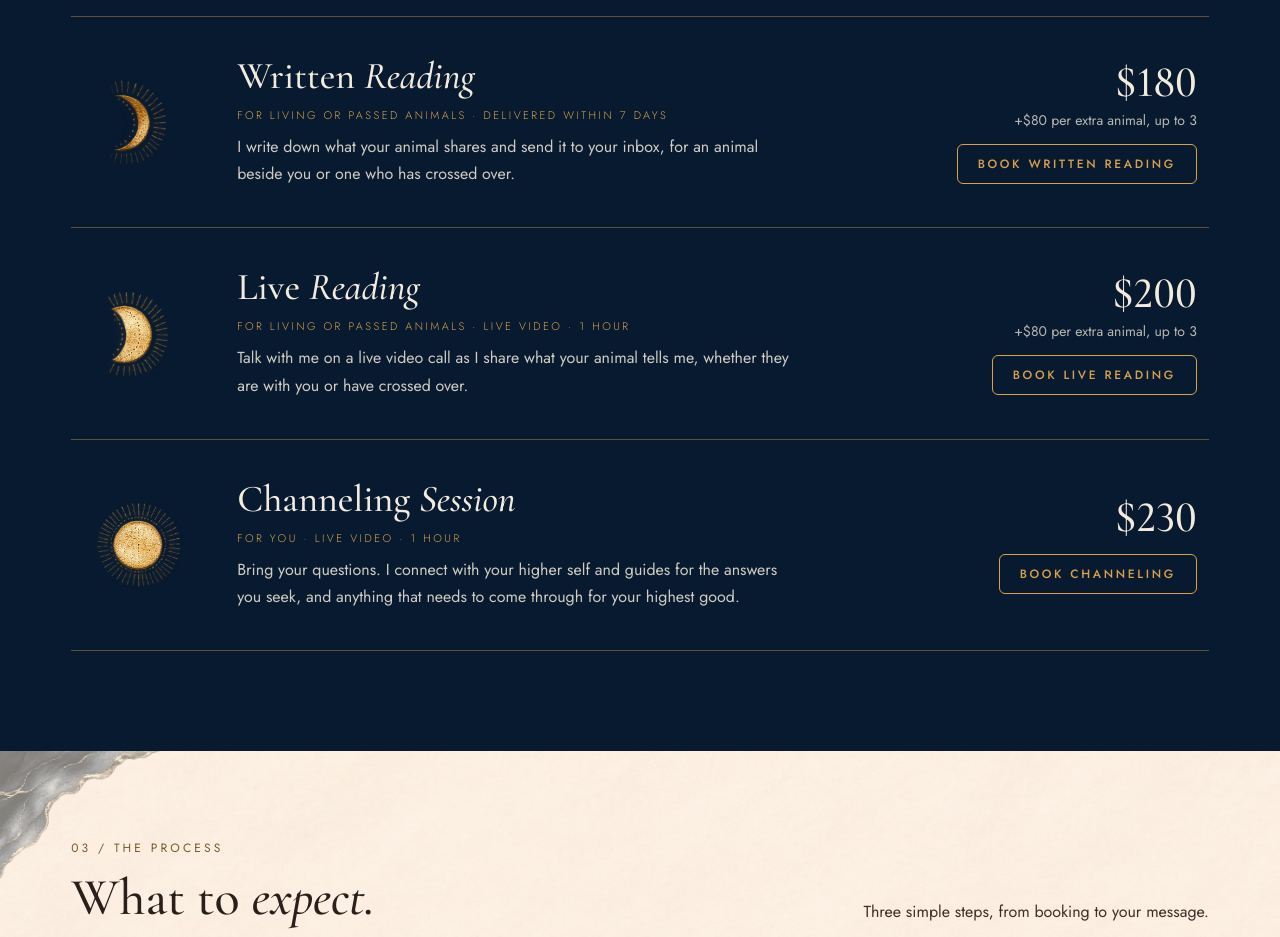
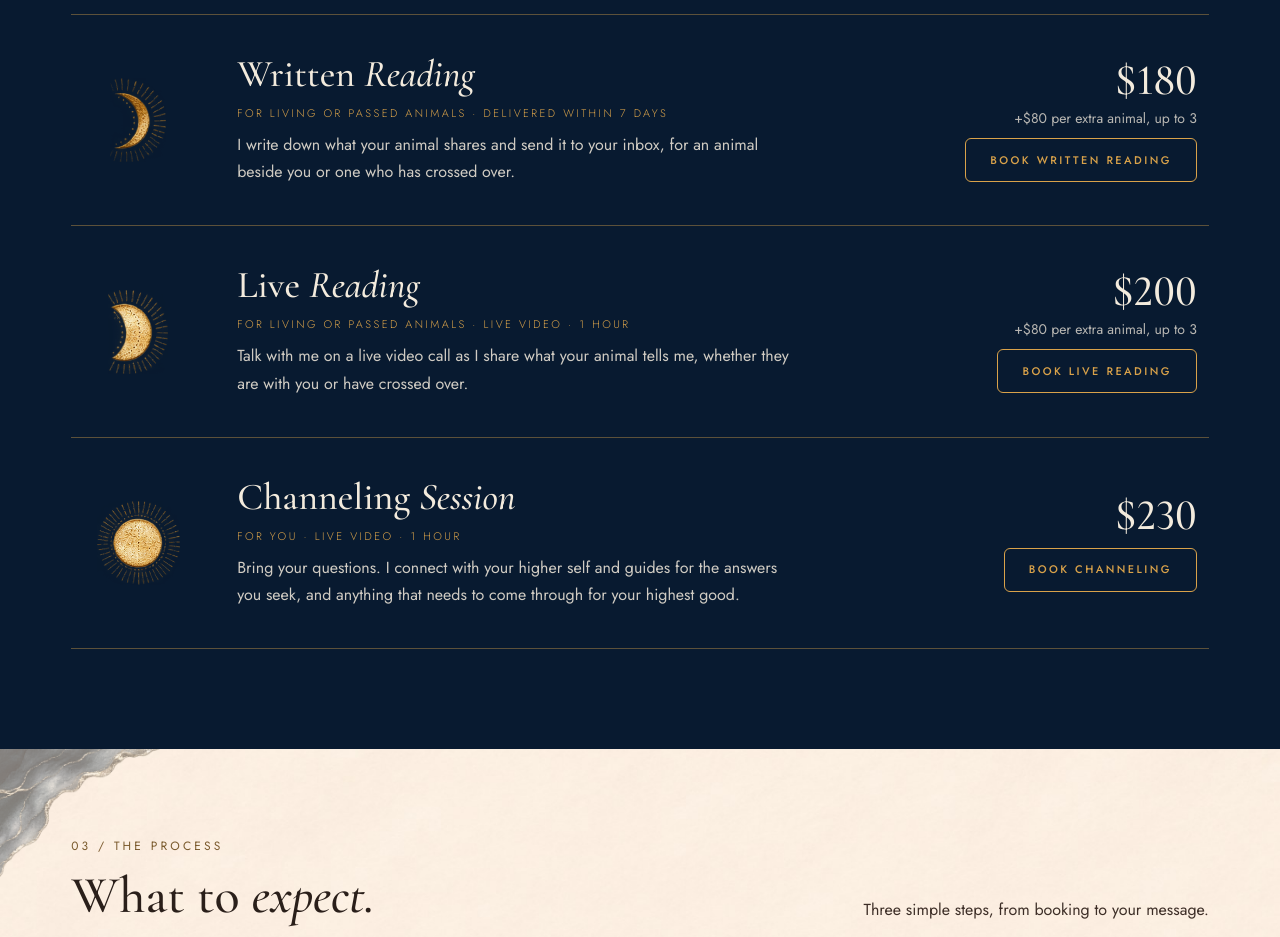
Before and after one commit to KatayonH/katchannels, an Astro site: page / in a window 1280 px wide. Shown: the part 1860-2797 px from the top of the page. Built offline with nearby package versions, Linux system fonts and the light colour scheme; Astro itself is replaced by a stand-in of ours.

Commit message:
One button spec site-wide: 44px tall, 24px side padding, 11px text, 6px corners
Co-Authored-By: Claude Opus 5.5 <noreply@anthropic.com>
Claude-Session: https://claude.ai/code/session_01BVSSL1uNKK8oe289M8oKvm

```diff
--- a/src/styles/global.css
+++ b/src/styles/global.css
@@ -17,7 +17,12 @@
   --sans: 'Jost', Arial, sans-serif;
   --wrap: 1240px;
   --gutter: max(20px, 4vw);
-  --radius: 6px; /* buttons match the form input boxes */
+  /* Button spec: every button on the site uses these, so they all match. */
+  --radius: 6px; /* matches the form input boxes */
+  --btn-h: 44px;
+  --btn-px: 24px;
+  --btn-fs: 11px;
+  --btn-ls: 0.22em;
 }
 
 /* ---------- Base ---------- */
@@ -100,20 +105,22 @@ a:hover { color: var(--gold-light); }
 .btn-outline {
   display: inline-flex;
   align-items: center;
+  justify-content: center;
   gap: 12px;
-  font-size: 12px;
+  min-height: var(--btn-h);
+  box-sizing: border-box;
+  font-size: var(--btn-fs);
   font-weight: 500;
-  letter-spacing: 0.22em;
+  letter-spacing: var(--btn-ls);
   text-transform: uppercase;
   text-decoration: none;
   color: var(--gold);
   border: 1px solid var(--gold);
-  padding: 13px 20px;
+  padding: 0 var(--btn-px);
   border-radius: var(--radius);
   transition: background-color 0.35s ease, color 0.35s ease;
 }
 .nav-book { gap: 0; white-space: pre; }
-.nav .btn-outline { padding: 10px 16px; }
 .btn-outline:hover { background-color: rgba(217, 162, 74, 0.1); color: var(--gold-light); }
 
 /* ---------- Hero ---------- */
@@ -147,7 +154,7 @@ a:hover { color: var(--gold-light); }
 .hero h1 { font-size: clamp(48px, 7vw, 92px); line-height: 0.98; letter-spacing: -0.01em; text-wrap: balance; }
 .hero h1 em { padding-left: 0.6em; }
 .hero-copy p { margin: 0; font-size: 17px; line-height: 1.7; max-width: 440px; color: var(--ivory-88); }
-.hero-copy .btn-outline { align-self: flex-start; margin-top: 6px; color: var(--gold-light); padding: 15px 24px; background: rgba(15, 32, 56, 0.4); }
+.hero-copy .btn-outline { align-self: flex-start; margin-top: 6px; color: var(--gold-light); background: rgba(15, 32, 56, 0.4); }
 
 /* ---------- About ---------- */
 .about { background: #fbefe2 url(/images/paper.jpg) center / cover no-repeat; }
@@ -292,7 +299,7 @@ a:hover { color: var(--gold-light); }
 .kb-ivory { color: var(--navy); background-color: var(--champagne); border-radius: 2px; padding: 12px 22px; }
 .kb-ivory:hover { color: var(--navy); background-color: #f8eeda; }
 /* Matches the gold outline buttons in the nav and hero (.btn-outline). */
-.kb-outline { color: var(--gold); border: 1px solid var(--gold); border-radius: var(--radius); padding: 13px 20px; font-size: 12px; letter-spacing: 0.22em; white-space: nowrap; }
+.kb-outline { display: inline-flex; align-items: center; justify-content: center; min-height: var(--btn-h); box-sizing: border-box; margin-top: 0; color: var(--gold); border: 1px solid var(--gold); border-radius: var(--radius); padding: 0 var(--btn-px); font-size: var(--btn-fs); letter-spacing: var(--btn-ls); line-height: 1; white-space: nowrap; }
 .kb-outline:hover { color: var(--gold-light); background-color: rgba(217, 162, 74, 0.1); }
 
 /* ---------- Process ---------- */
@@ -386,7 +393,7 @@ a:hover { color: var(--gold-light); }
 .faq-contact-text { margin: 0 0 26px; font-size: 16px; color: rgba(243, 235, 221, 0.82); }
 .faq-contact .contact-form { text-align: left; align-items: stretch; }
 .faq-contact .contact-form > button { align-self: center; }
-.faq-contact-btn { display: inline-flex; align-items: center; min-height: 44px; padding: 0 24px; font-size: 11px; font-weight: 500; letter-spacing: 0.22em; text-transform: uppercase; text-decoration: none; color: var(--champagne); border: 1px solid rgba(235, 194, 122, 0.55); border-radius: var(--radius); transition: color 0.3s ease, background-color 0.3s ease, border-color 0.3s ease; }
+.faq-contact-btn { display: inline-flex; align-items: center; justify-content: center; min-height: var(--btn-h); box-sizing: border-box; padding: 0 var(--btn-px); font-size: var(--btn-fs); font-weight: 500; letter-spacing: var(--btn-ls); text-transform: uppercase; text-decoration: none; color: var(--champagne); border: 1px solid rgba(235, 194, 122, 0.55); border-radius: var(--radius); transition: color 0.3s ease, background-color 0.3s ease, border-color 0.3s ease; }
 .faq-contact-btn:hover { color: var(--navy); background-color: var(--champagne); border-color: var(--champagne); }
 .faq-contact-btn { font-family: var(--sans); background: transparent; cursor: pointer; }
 .faq-contact-btn:disabled { opacity: 0.6; cursor: default; }
@@ -483,15 +490,19 @@ a:hover { color: var(--gold-light); }
 .booker-pay p { margin: 0; max-width: 440px; font-size: 16px; line-height: 1.7; color: var(--ink-soft); }
 .booker-cta {
   margin-top: 8px;
-  display: inline-block;
-  font-size: 12px;
+  display: inline-flex;
+  align-items: center;
+  justify-content: center;
+  min-height: var(--btn-h);
+  box-sizing: border-box;
+  font-size: var(--btn-fs);
   font-weight: 500;
-  letter-spacing: 0.22em;
+  letter-spacing: var(--btn-ls);
   text-transform: uppercase;
   text-decoration: none;
   color: var(--ivory);
   background: var(--navy);
-  padding: 15px 26px;
+  padding: 0 var(--btn-px);
   border-radius: var(--radius);
   transition: background-color 0.35s ease;
 }
@@ -603,7 +614,7 @@ a:hover { color: var(--gold-light); }
   .price-extra-d, .cta-long { display: none; }
   .price-extra-m { display: block; margin-top: 2px; }
   .cta-short { display: inline; }
-  .menu-price .kb { margin: 0; padding: 15px 22px; border: 1px solid var(--gold); border-radius: var(--radius); font-size: 11px; letter-spacing: 0.22em; color: var(--gold); }
+  .menu-price .kb { margin: 0; display: inline-flex; align-items: center; min-height: var(--btn-h); box-sizing: border-box; padding: 0 var(--btn-px); border: 1px solid var(--gold); border-radius: var(--radius); font-size: var(--btn-fs); letter-spacing: var(--btn-ls); color: var(--gold); }
   .menu-price .kb::after { display: none; }
   .menu-price .kb:hover, .menu-price .kb:focus-visible { background-color: rgba(235, 194, 122, 0.1); border-color: var(--gold-light); }
   /* FAQ on phones: topics become two tabs side by side above the questions */
@@ -627,7 +638,7 @@ a:hover { color: var(--gold-light); }
   .nav .wrap { flex-wrap: nowrap; padding-block: 12px; }
   .brand-word { height: 12px; }
   .brand-logo { height: 30px; }
-  .nav .btn-outline { padding: 10px 14px; font-size: 10px; min-height: 44px; white-space: nowrap; }
+  .nav .btn-outline { padding: 0 14px; white-space: nowrap; }
   .brand { flex-shrink: 1; min-width: 0; }
   .nav-toggle {
     display: grid;
```
